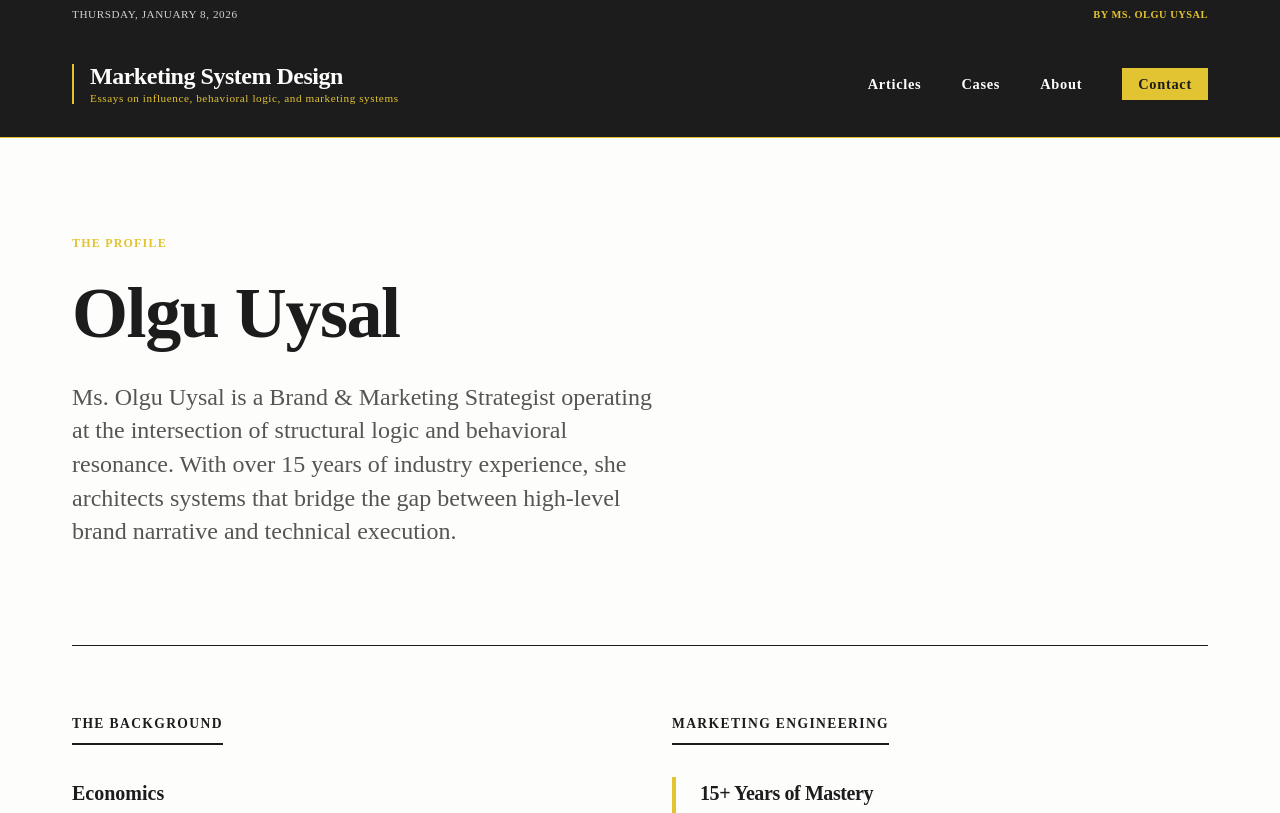
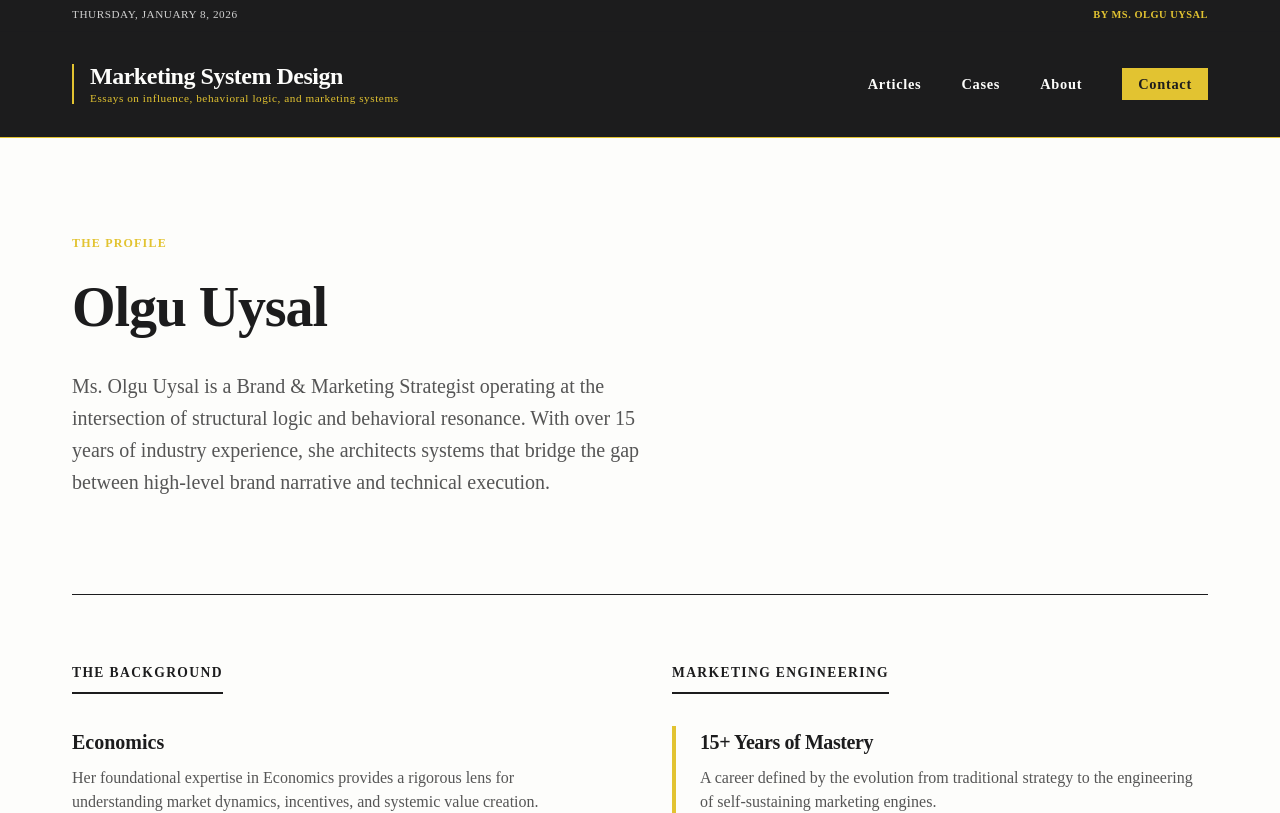
Before and after one commit to msuysal/marketing-blog, a Next.js app: page /about in a window 1280 px wide. Shown: the top 813 px of the page. Built offline with nearby package versions, Linux system fonts and the light colour scheme.

Commit message:
Optimize font sizes and spacing for better UX across all pages

```diff
--- a/src/app/about/page.module.css
+++ b/src/app/about/page.module.css
@@ -22,16 +22,17 @@
 
 .title {
     font-family: var(--font-serif);
-    font-size: 4.5rem;
-    line-height: 1;
+    font-size: 3.5rem;
+    line-height: 1.1;
     margin-bottom: 2rem;
     color: var(--foreground);
+    letter-spacing: -0.02em;
 }
 
 .lead {
     font-family: var(--font-serif);
-    font-size: 1.5rem;
-    line-height: 1.4;
+    font-size: 1.25rem;
+    line-height: 1.6;
     color: var(--gray-dark);
     max-width: 600px;
 }
--- a/src/app/blog/[slug]/page.module.css
+++ b/src/app/blog/[slug]/page.module.css
@@ -42,18 +42,18 @@
 
 .title {
     font-family: var(--font-serif);
-    font-size: 4rem;
+    font-size: 3rem;
     font-weight: 800;
-    line-height: 1;
-    margin-bottom: 2.5rem;
+    line-height: 1.1;
+    margin-bottom: 2rem;
     color: var(--foreground);
-    letter-spacing: var(--letter-spacing-tight);
+    letter-spacing: -0.02em;
 }
 
 .lead {
     font-family: var(--font-serif);
-    font-size: 1.5rem;
-    line-height: 1.5;
+    font-size: 1.25rem;
+    line-height: 1.6;
     color: var(--foreground);
     font-style: italic;
     margin-bottom: 2rem;
@@ -142,10 +142,10 @@
 .content {
     font-family: var(--font-serif);
     /* Monocle uses Serif for body text in articles */
-    font-size: 1.2rem;
+    font-size: 1.1rem;
     line-height: 1.7;
     color: var(--foreground);
-    max-width: 700px;
+    max-width: 680px;
     /* Optimal reading width */
 }
 
--- a/src/app/cases/page.tsx
+++ b/src/app/cases/page.tsx
@@ -67,7 +67,7 @@ function IndustryBestPracticesContent() {
 
             <main className={styles.main}>
                 <header className={styles.resultsHeader}>
-                    <h1 className={styles.pageTitle}>Best Practices</h1>
+                    <h1 className={styles.pageTitle}>Cases</h1>
                     <p className={styles.disclaimer} style={{ marginBottom: '2rem', fontStyle: 'italic', opacity: 0.8, fontSize: '0.9rem', maxWidth: '600px', lineHeight: '1.5' }}>
                         Displaying global best practices of how marketing systems and integrated design are applied across various industries.
                         Note: The global brand examples provided here are for educational analysis and do not reflect our own work.
--- a/src/app/contact/page.module.css
+++ b/src/app/contact/page.module.css
@@ -27,9 +27,10 @@
 
 .title {
     font-family: var(--font-serif);
-    font-size: 4rem;
-    line-height: 1;
+    font-size: 3.5rem;
+    line-height: 1.1;
     color: var(--foreground);
+    letter-spacing: -0.02em;
 }
 
 .grid {
```
Also changed, not shown: src/app/knowledge-base/page.module.css (+9 -7 lines).
